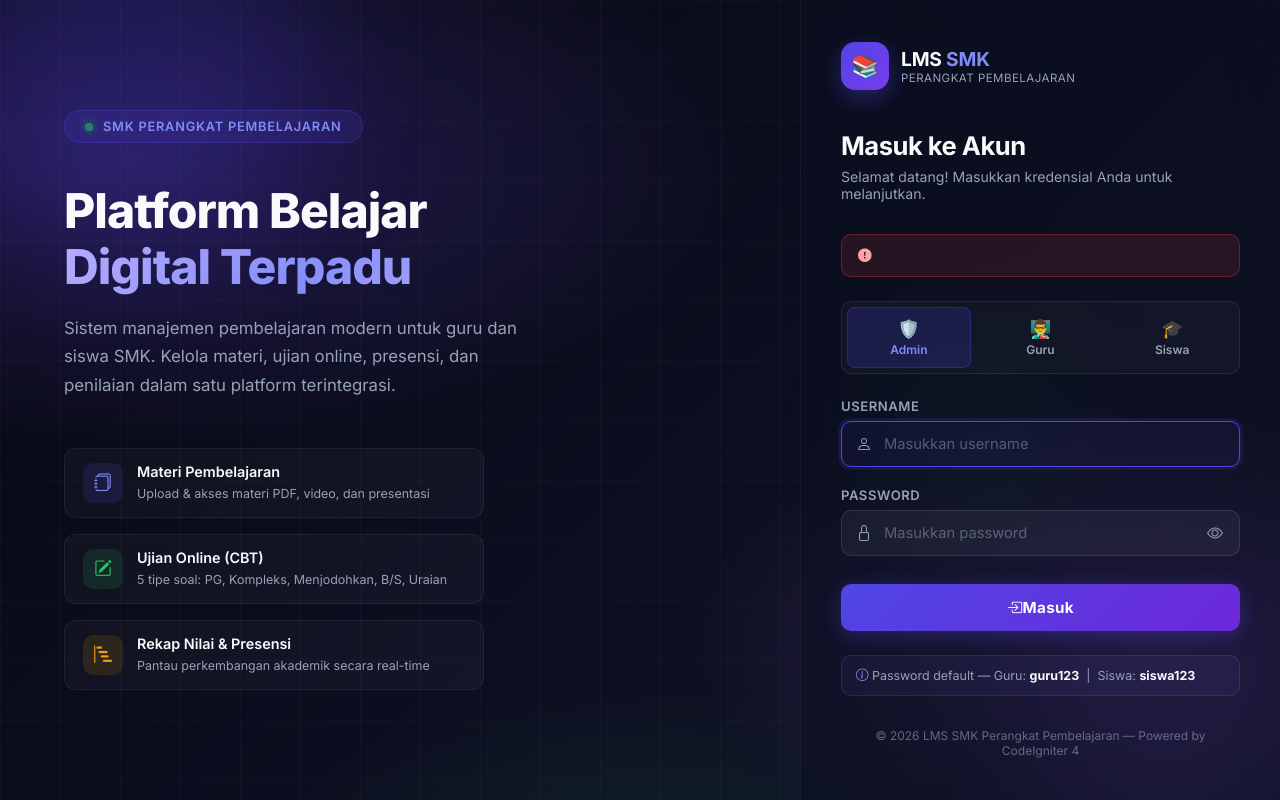
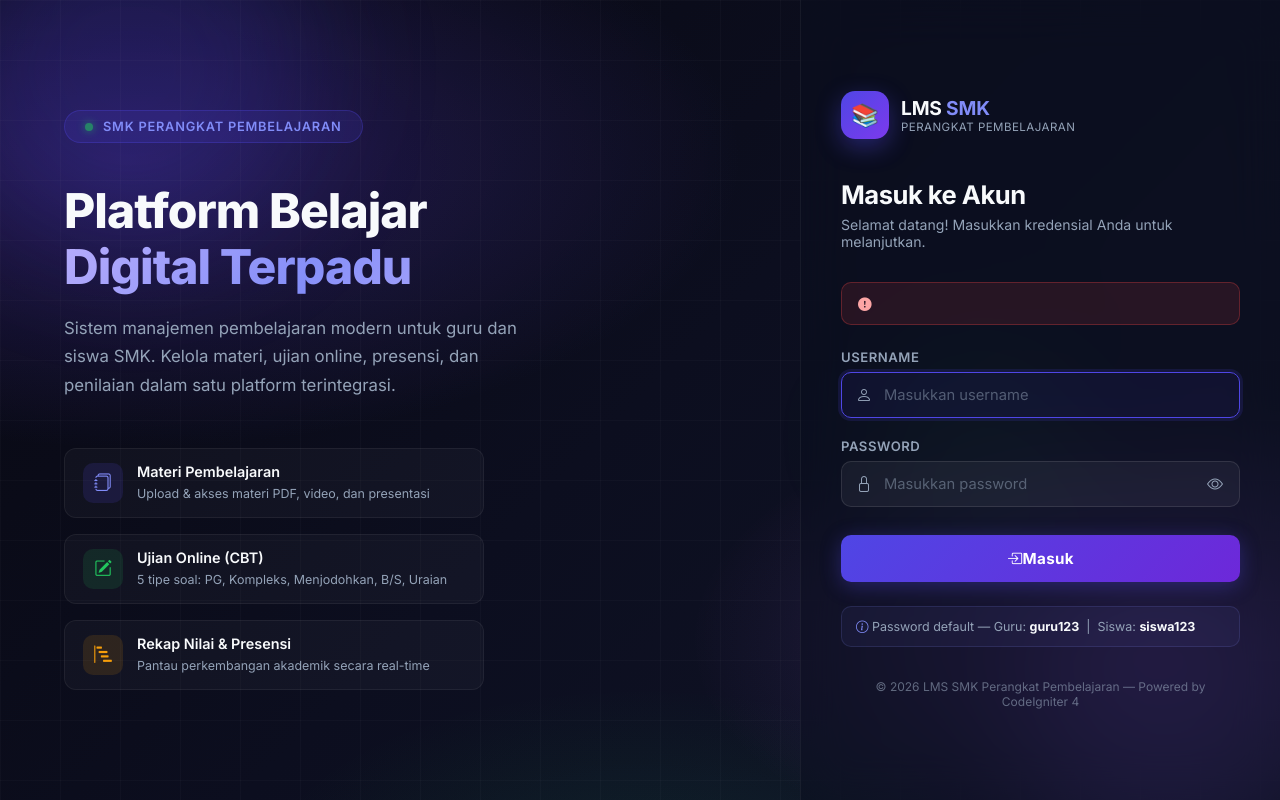
Before and after one commit to arindramobil-crypto/perangkat-pembelajaran, a CodeIgniter 4 app: the page made by app/Views/auth/login.php in a window 1280 px wide. Run offline with PHP 8.4 and a stand-in for CodeIgniter, Linux system fonts and the light colour scheme; the template is opened without the code that fills it, so the values that code supplies are empty; some libraries are stand-ins or nearby versions.

Commit message:
UI: Remove decorative role tabs on login page

```diff
--- a/app/Config/AppVersion.php
+++ b/app/Config/AppVersion.php
@@ -10,5 +10,5 @@ class AppVersion extends BaseConfig
      * Waktu terakhir aplikasi diperbarui.
      * Harus diperbarui oleh Agent setiap kali ada perubahan kode.
      */
-    public $lastUpdated = '01 Juli 2026, 18:02 WIB';
+    public $lastUpdated = '01 Juli 2026, 18:05 WIB';
 }
--- a/app/Views/auth/login.php
+++ b/app/Views/auth/login.php
@@ -620,22 +620,7 @@ html, body {
             </div>
             <?php endif; ?>
 
-            <!-- Tab Role (hanya dekoratif, untuk UX visual) -->
-            <div class="role-tabs" id="roleTabs">
-                <div class="role-tab active" onclick="selectRole('Admin', this)">
-                    <span class="ri">🛡️</span>
-                    <span>Admin</span>
-                </div>
-                <div class="role-tab" onclick="selectRole('Guru', this)">
-                    <span class="ri">👨‍🏫</span>
-                    <span>Guru</span>
-                </div>
-                <div class="role-tab" onclick="selectRole('Siswa', this)">
-                    <span class="ri">🎓</span>
-                    <span>Siswa</span>
-                </div>
-            </div>
-
+            <!-- Tab Role removed by request -->
             <!-- Form -->
             <form action="<?= base_url('login') ?>" method="post" id="loginForm">
                 <?= csrf_field() ?>
```
